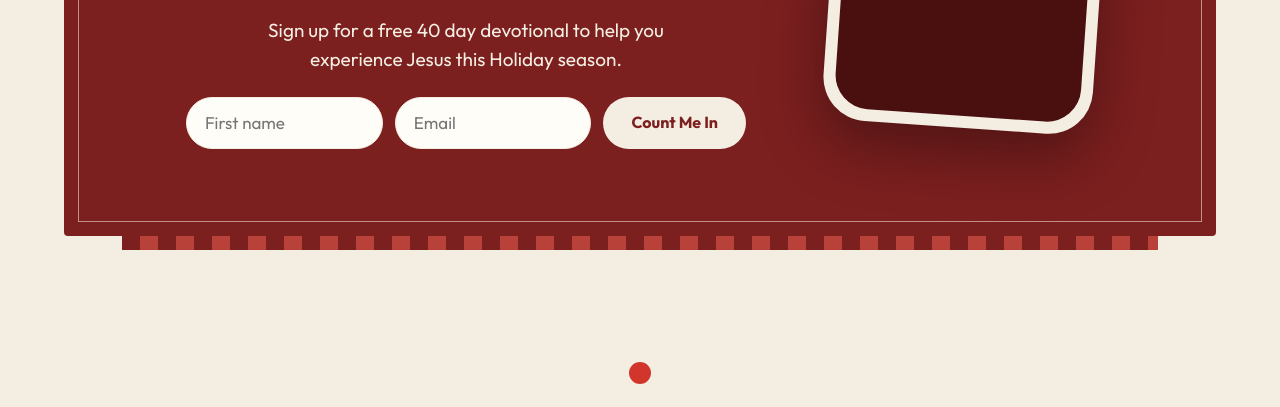
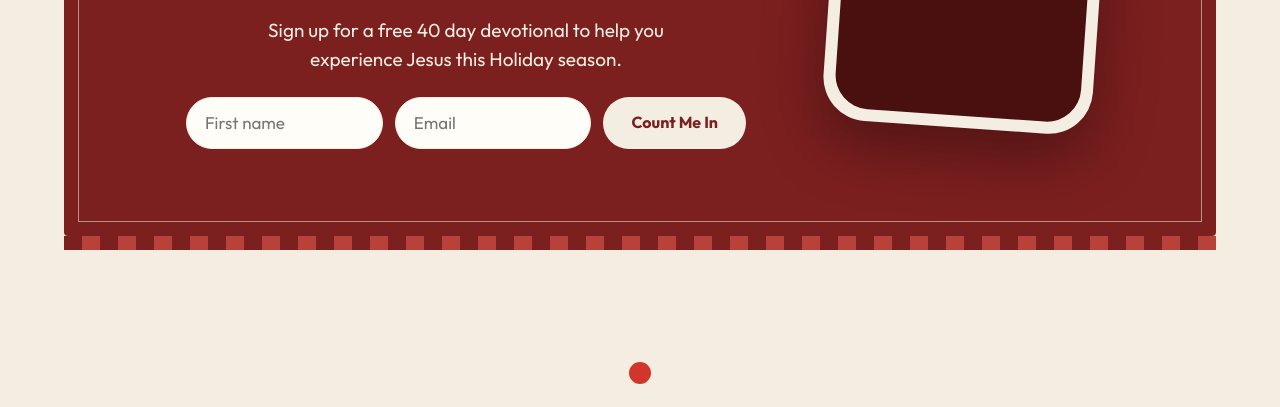
Before and after one commit to zachdanielbuild/40-days-of-devotion, a plain HTML site: page index.html in a window 1280 px wide. Shown: the part 625-1032 px from the top of the page. Drawn offline with Linux system fonts and the light colour scheme.

Commit message:
Home page: hero stripe runs the full width of the red box
Co-Authored-By: Claude Opus 5.5 <noreply@anthropic.com>
Claude-Session: https://claude.ai/code/session_01JxK1mmNSAbCNNr6ysrPHg5

```diff
--- a/build/site/dmj.css
+++ b/build/site/dmj.css
@@ -56,7 +56,7 @@ body.dmj{margin:0;background:var(--cream);color:var(--ink);font-family:var(--san
 .phone-note .app span:last-child{color:#6B5A50;font-weight:500;letter-spacing:0}
 .phone-note strong{font-size:13px}
 .phone-note p{margin:0;font-size:12px;line-height:1.4;color:#4A3A32}
-.hero-stripe{margin:0 5%}
+.hero-stripe{margin:0}
 
 /* hero sign-up */
 .sr{position:absolute;width:1px;height:1px;overflow:hidden;clip:rect(0 0 0 0);white-space:nowrap}
--- a/dmj.css
+++ b/dmj.css
@@ -56,7 +56,7 @@ body.dmj{margin:0;background:var(--cream);color:var(--ink);font-family:var(--san
 .phone-note .app span:last-child{color:#6B5A50;font-weight:500;letter-spacing:0}
 .phone-note strong{font-size:13px}
 .phone-note p{margin:0;font-size:12px;line-height:1.4;color:#4A3A32}
-.hero-stripe{margin:0 5%}
+.hero-stripe{margin:0}
 
 /* hero sign-up */
 .sr{position:absolute;width:1px;height:1px;overflow:hidden;clip:rect(0 0 0 0);white-space:nowrap}
--- a/index.html
+++ b/index.html
@@ -17,7 +17,7 @@
 <link rel="preconnect" href="https://fonts.googleapis.com">
 <link rel="preconnect" href="https://fonts.gstatic.com" crossorigin>
 <link rel="stylesheet" href="https://fonts.googleapis.com/css2?family=Fraunces:opsz,wght@9..144,700;9..144,900&amp;family=Outfit:wght@400;500;600;700&amp;family=Yellowtail&amp;display=swap">
-<link rel="stylesheet" href="/dmj.css?v=a7afa55c">
+<link rel="stylesheet" href="/dmj.css?v=e25acaf9">
 </head>
 <body class="dmj">
 <a class="skip" href="#main">Skip to content</a>
```
Also changed, not shown: build/site/index.html (+1 -1 lines).
